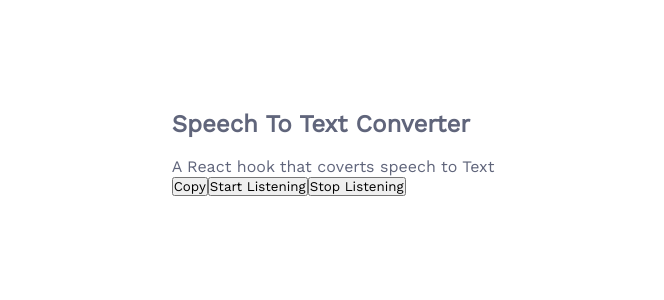
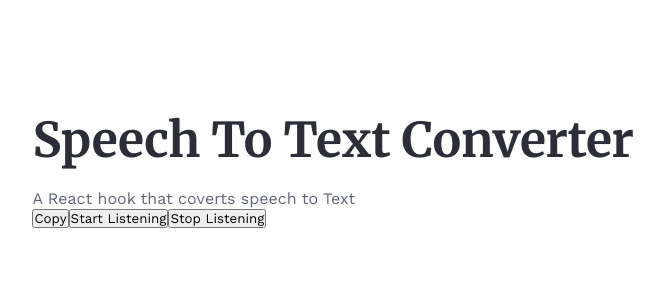
Before and after one commit to Kirttinath/text-to-speech-app, a React (Create React App) app: page / in a window 1280 px wide. Shown: the top 300 px of the page, without its empty margins (307-971 px from the left). Built offline with nearby package versions, Linux system fonts and the light colour scheme.

Commit message:
h2 tag styling like color font size font family letter spacing

```diff
--- a/src/App.css
+++ b/src/App.css
@@ -22,3 +22,10 @@ body {
   padding: 30px;
   margin-top: 80px;
 }
+h2 {
+  color: rgb(43 45 56);
+  text-align: center;
+  font-size: 48px;
+  letter-spacing: -0.2px;
+  font-family: "Merriweather", serif;
+}
```
